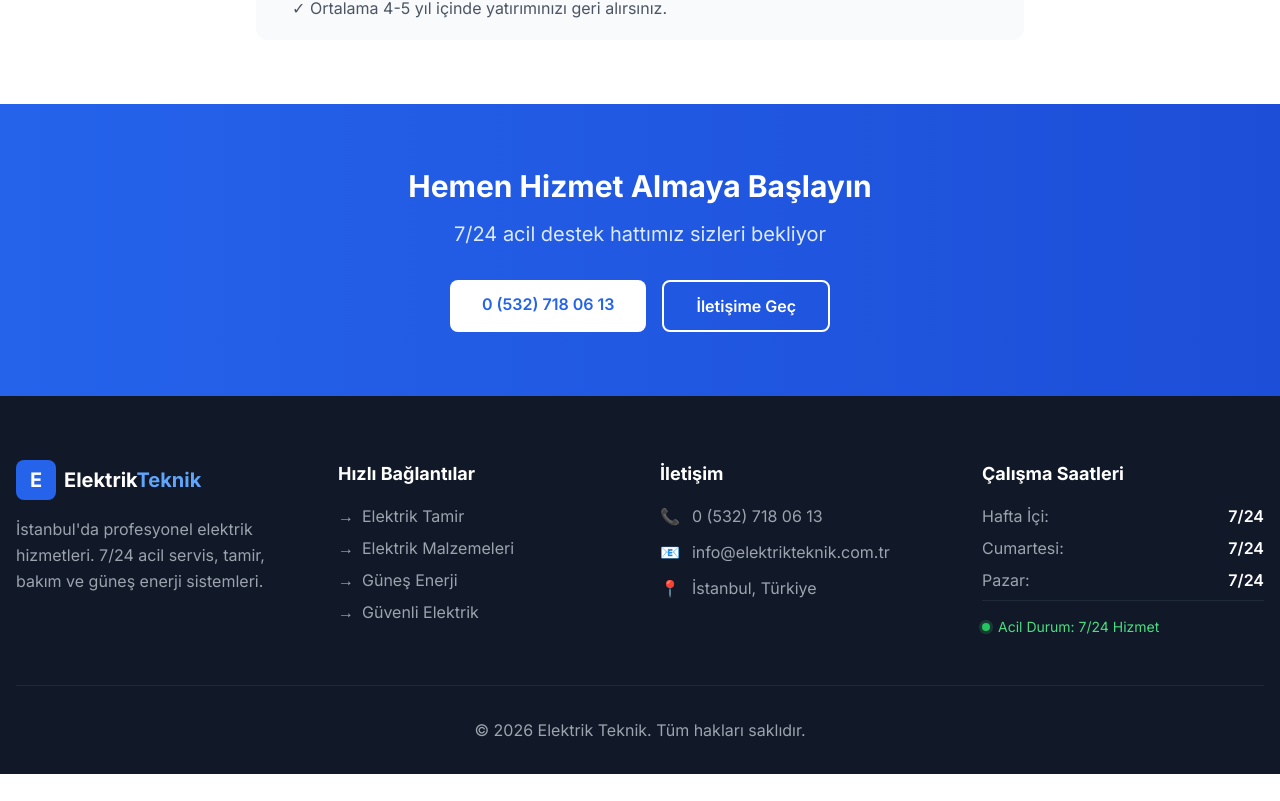
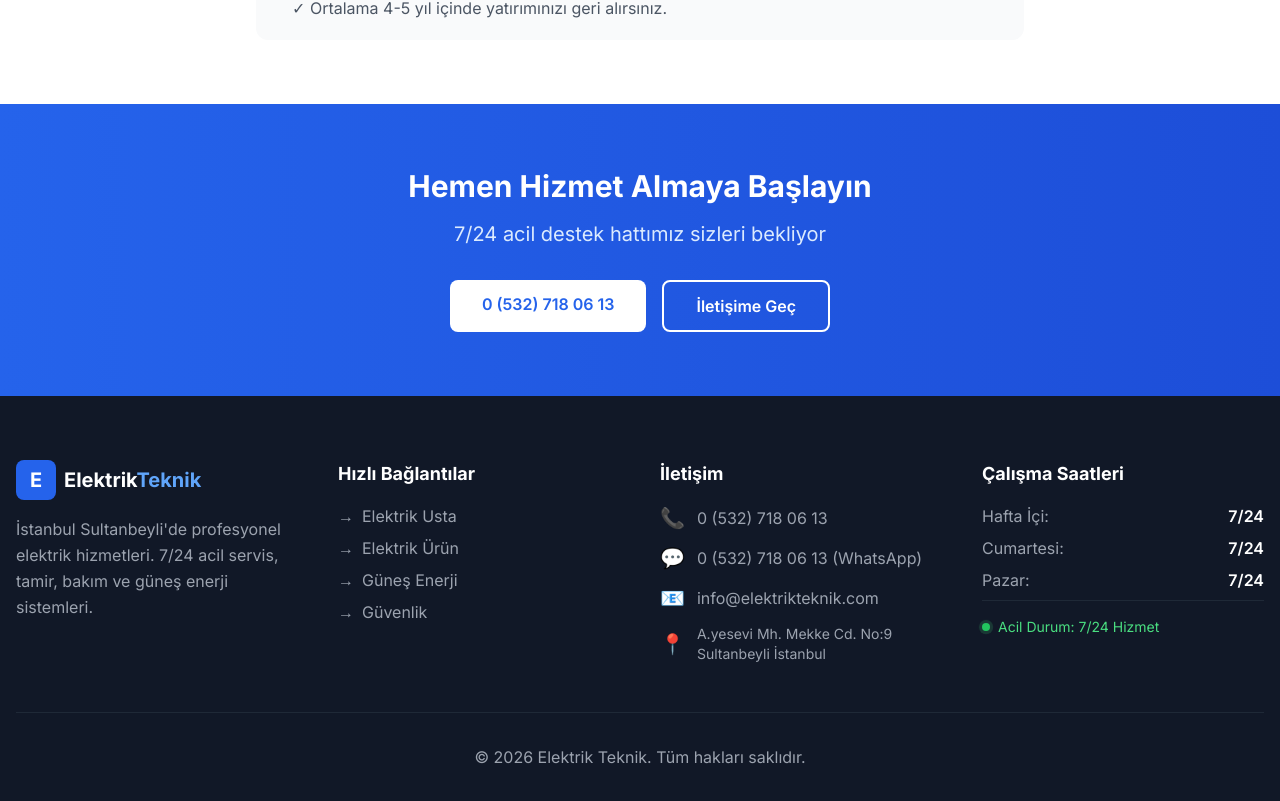
Before and after one commit to salimozcan-create/elektrikteknik, a Next.js app: page / in a window 1280 px wide. Shown: the part 3219-4020 px from the top of the page. Before the commit the page ends 3993 px from the top, so only its background shows below. Built offline with nearby package versions, Linux system fonts and the light colour scheme.

Commit message:
Footer hızlı bağlantılar düzenlendi - 4 madde kaldı

```diff
--- a/app/components/Footer.js
+++ b/app/components/Footer.js
@@ -5,7 +5,8 @@ export default function Footer() {
     <footer className="bg-gray-900 text-white pt-16 pb-8">
       <div className="container mx-auto px-4">
         <div className="grid grid-cols-1 md:grid-cols-2 lg:grid-cols-4 gap-10 mb-12">
-          {/* Brand */}
+
+          {/* Brand - Sol */}
           <div>
             <div className="flex items-center space-x-2 mb-4">
               <div className="w-10 h-10 bg-blue-600 rounded-lg flex items-center justify-center">
@@ -17,48 +18,76 @@ export default function Footer() {
               </div>
             </div>
             <p className="text-gray-400 leading-relaxed">
-              İstanbul'da profesyonel elektrik hizmetleri. 7/24 acil servis, tamir, bakım ve güneş enerji sistemleri.
+              İstanbul Sultanbeyli'de profesyonel elektrik hizmetleri. 7/24 acil servis, tamir, bakım ve güneş enerji sistemleri.
             </p>
           </div>
 
-          {/* Quick Links */}
+          {/* Hızlı Bağlantılar - Sadece 4 Madde */}
           <div>
             <h3 className="text-lg font-bold mb-4">Hızlı Bağlantılar</h3>
             <ul className="space-y-2">
-              {['Elektrik Tamir', 'Elektrik Malzemeleri', 'Güneş Enerji', 'Güvenli Elektrik'].map((item) => (
-                <li key={item}>
-                  <Link
-                    href={`/${item.toLowerCase().replace(/ /g, '-')}`}
-                    className="text-gray-400 hover:text-white transition-colors flex items-center gap-2 group"
-                  >
-                    <span className="group-hover:translate-x-1 transition-transform">→</span>
-                    {item}
-                  </Link>
-                </li>
-              ))}
+              <li>
+                <Link href="/elektrik-usta" className="text-gray-400 hover:text-white transition-colors flex items-center gap-2 group">
+                  <span className="group-hover:translate-x-1 transition-transform">→</span>
+                  Elektrik Usta
+                </Link>
+              </li>
+              <li>
+                <Link href="/elektrik-urun" className="text-gray-400 hover:text-white transition-colors flex items-center gap-2 group">
+                  <span className="group-hover:translate-x-1 transition-transform">→</span>
+                  Elektrik Ürün
+                </Link>
+              </li>
+              <li>
+                <Link href="/gunes-enerji" className="text-gray-400 hover:text-white transition-colors flex items-center gap-2 group">
+                  <span className="group-hover:translate-x-1 transition-transform">→</span>
+                  Güneş Enerji
+                </Link>
+              </li>
+              <li>
+                <Link href="/guvenlik" className="text-gray-400 hover:text-white transition-colors flex items-center gap-2 group">
+                  <span className="group-hover:translate-x-1 transition-transform">→</span>
+                  Güvenlik
+                </Link>
+              </li>
             </ul>
           </div>
 
-          {/* Contact */}
+          {/* İletişim - Orta Sağ */}
           <div>
             <h3 className="text-lg font-bold mb-4">İletişim</h3>
             <ul className="space-y-3 text-gray-400">
               <li className="flex items-center gap-3">
-                <span className="text-blue-400">📞</span>
-                <a href="tel:+905327180613" className="hover:text-white transition-colors">0 (532) 718 06 13</a>
+                <span className="text-blue-400 text-xl">📞</span>
+                <a href="tel:+905327180613" className="hover:text-white transition-colors">
+                  0 (532) 718 06 13
+                </a>
               </li>
               <li className="flex items-center gap-3">
-                <span className="text-blue-400">📧</span>
-                <a href="mailto:info@elektrikteknik.com.tr" className="hover:text-white transition-colors">info@elektrikteknik.com.tr</a>
+                <span className="text-green-400 text-xl">💬</span>
+                <a
+                  href="https://wa.me/905327180613"
+                  target="_blank"
+                  rel="noopener noreferrer"
+                  className="hover:text-white transition-colors"
+                >
+                  0 (532) 718 06 13 (WhatsApp)
+                </a>
               </li>
               <li className="flex items-center gap-3">
-                <span className="text-blue-400">📍</span>
-                <span>İstanbul, Türkiye</span>
+                <span className="text-blue-400 text-xl">📧</span>
+                <a href="mailto:info@elektrikteknik.com" className="hover:text-white transition-colors">
+                  info@elektrikteknik.com
+                </a>
+              </li>
+              <li className="flex items-center gap-3">
+                <span className="text-blue-400 text-xl">📍</span>
+                <span className="text-sm">A.yesevi Mh. Mekke Cd. No:9 Sultanbeyli İstanbul</span>
               </li>
             </ul>
           </div>
 
-          {/* Working Hours */}
+          {/* Çalışma Saatleri - Sağ */}
           <div>
             <h3 className="text-lg font-bold mb-4">Çalışma Saatleri</h3>
             <div className="space-y-2 text-gray-400">
@@ -87,6 +116,7 @@ export default function Footer() {
           </div>
         </div>
 
+        {/* Alt Telif */}
         <div className="border-t border-gray-800 pt-8 text-center text-gray-400">
           <p>&copy; {new Date().getFullYear()} Elektrik Teknik. Tüm hakları saklıdır.</p>
         </div>
```
